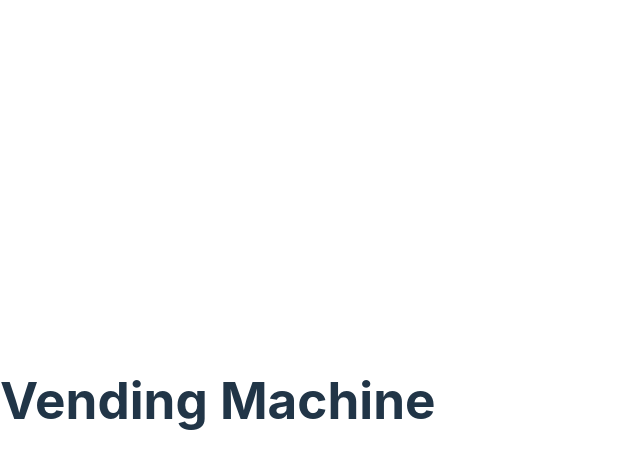
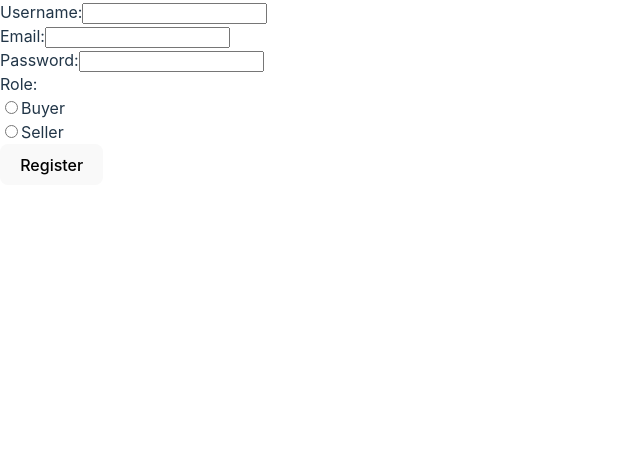
Before and after one commit to felipefa/vending-machine-web, a React (Vite) app: page /register in a window 1280 px wide. Shown: the top 468 px of the page, without its empty margins (0-640 px from the left). Built offline with nearby package versions, Linux system fonts and the light colour scheme.

Commit message:
feat: configure router and add home, login and register page skeletons

```diff
--- a/package.json
+++ b/package.json
@@ -11,7 +11,8 @@
   },
   "dependencies": {
     "react": "^18.2.0",
-    "react-dom": "^18.2.0"
+    "react-dom": "^18.2.0",
+    "react-router-dom": "^6.18.0"
   },
   "devDependencies": {
     "@types/node": "^20.9.0",
--- a/src/main.scss
+++ b/src/main.scss
@@ -26,7 +26,6 @@ a:hover {
 body {
   margin: 0;
   display: flex;
-  place-items: center;
   min-width: 320px;
   min-height: 100vh;
 }
--- a/src/main.tsx
+++ b/src/main.tsx
@@ -1,11 +1,12 @@
 import React from 'react';
 import ReactDOM from 'react-dom/client';
+import { RouterProvider } from 'react-router-dom';
 
-import { App } from './app';
+import { router } from './router';
 import './main.scss';
 
 ReactDOM.createRoot(document.getElementById('root')!).render(
   <React.StrictMode>
-    <App />
+    <RouterProvider router={router} />
   </React.StrictMode>
 );
--- /dev/null
+++ b/src/pages/homePage/index.tsx
@@ -0,0 +1,21 @@
+import { useNavigate } from 'react-router-dom';
+
+export function HomePage() {
+  const navigate = useNavigate();
+
+  const handleLoginClick = () => {
+    navigate('/login');
+  };
+
+  const handleRegisterClick = () => {
+    navigate('/register');
+  };
+
+  return (
+    <div>
+      <h1>Vending Machine</h1>
+      <button onClick={handleLoginClick}>Login</button>
+      <button onClick={handleRegisterClick}>Register</button>
+    </div>
+  );
+}
--- /dev/null
+++ b/src/pages/userLoginPage/index.tsx
@@ -0,0 +1,49 @@
+import React, { useState } from 'react';
+
+interface User {
+  username: string;
+  password: string;
+}
+
+export function UserLoginPage() {
+  const [user, setUser] = useState<User>({ username: '', password: '' });
+
+  const handleInputChange = (event: React.ChangeEvent<HTMLInputElement>) => {
+    const { name, value } = event.target;
+    setUser((prevUser) => ({ ...prevUser, [name]: value }));
+  };
+
+  const handleSubmit = (event: React.FormEvent<HTMLFormElement>) => {
+    event.preventDefault();
+    console.log(user); // replace with actual login logic
+  };
+
+  return (
+    <div>
+      <h1>User Login</h1>
+      <form onSubmit={handleSubmit}>
+        <label>
+          Username:
+          <input
+            type="text"
+            name="username"
+            value={user.username}
+            onChange={handleInputChange}
+          />
+        </label>
+        <br />
+        <label>
+          Password:
+          <input
+            type="password"
+            name="password"
+            value={user.password}
+            onChange={handleInputChange}
+          />
+        </label>
+        <br />
+        <button type="submit">Login</button>
+      </form>
+    </div>
+  );
+}
--- /dev/null
+++ b/src/pages/userRegistrationPage/index.tsx
@@ -0,0 +1,78 @@
+import { useState } from 'react';
+
+export function UserRegistrationPage() {
+  const [username, setUsername] = useState('');
+  const [email, setEmail] = useState('');
+  const [password, setPassword] = useState('');
+  const [role, setRole] = useState('');
+
+  const handleUsernameChange = (event: React.ChangeEvent<HTMLInputElement>) => {
+    setUsername(event.target.value);
+  };
+
+  const handleEmailChange = (event: React.ChangeEvent<HTMLInputElement>) => {
+    setEmail(event.target.value);
+  };
+
+  const handlePasswordChange = (event: React.ChangeEvent<HTMLInputElement>) => {
+    setPassword(event.target.value);
+  };
+
+  const handleRoleChange = (event: React.ChangeEvent<HTMLInputElement>) => {
+    setRole(event.target.value);
+  };
+
+  const handleSubmit = (event: React.FormEvent<HTMLFormElement>) => {
+    event.preventDefault();
+    // TODO: handle form submission
+  };
+
+  return (
+    <form onSubmit={handleSubmit}>
+      <label>
+        Username:
+        <input type="text" value={username} onChange={handleUsernameChange} />
+      </label>
+      <br />
+      <label>
+        Email:
+        <input type="email" value={email} onChange={handleEmailChange} />
+      </label>
+      <br />
+      <label>
+        Password:
+        <input
+          type="password"
+          value={password}
+          onChange={handlePasswordChange}
+        />
+      </label>
+      <br />
+      <label>
+        Role:
+        <br />
+        <label>
+          <input
+            type="radio"
+            value="buyer"
+            checked={role === 'buyer'}
+            onChange={handleRoleChange}
+          />
+          Buyer
+        </label>
+        <br />
+        <label>
+          <input
+            type="radio"
+            value="seller"
+            checked={role === 'seller'}
+            onChange={handleRoleChange}
+          />
+          Seller
+        </label>
+      </label>
+      <br />
+      <button type="submit">Register</button>
+    </form>
+  );
+}
--- /dev/null
+++ b/src/router.tsx
@@ -0,0 +1,17 @@
+import {
+  createBrowserRouter,
+  createRoutesFromElements,
+  Route,
+} from 'react-router-dom';
+
+import { UserLoginPage } from './pages/userLoginPage';
+import { UserRegistrationPage } from './pages/userRegistrationPage';
+import { HomePage } from './pages/homePage';
+
+export const router = createBrowserRouter(
+  createRoutesFromElements([
+    <Route path="/" element={<HomePage />} />,
+    <Route path="login" element={<UserLoginPage />} />,
+    <Route path="register" element={<UserRegistrationPage />} />,
+  ])
+);
```
Also changed, not shown: 1 other file (tests, documents, lock files or other folders).
